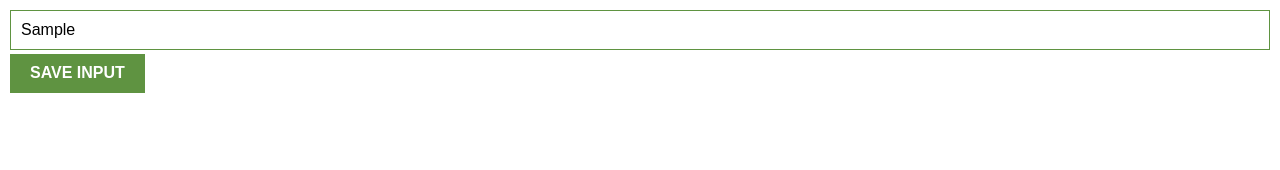
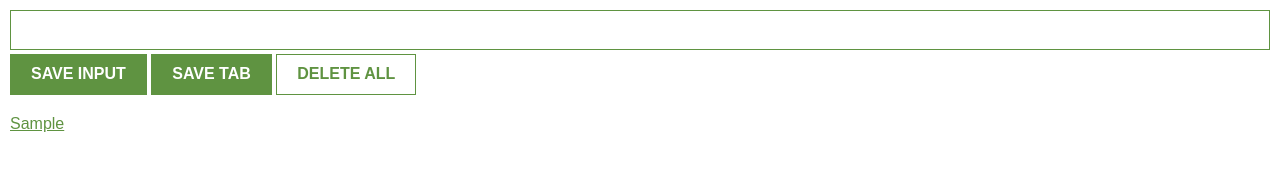
Before and after one commit to cat-1597/chrome_extension, a browser extension: page index.html in a window 1280 px wide. Both pictures are taken after typing "Sample" into the empty fields and a click on the button "SAVE INPUT". Drawn offline with nearby package versions, Linux system fonts and the light colour scheme.

Commit message:
Completed the functionality of the Chrome extension

```diff
--- a/index.css
+++ b/index.css
@@ -2,6 +2,7 @@ body{
     margin: 0; /*set margin to 0 since browsers all have default margins*/
     padding: 10px;
     font-family: Arial, Helvetica, sans-serif;
+    min-width: 400px;
 
 }
 
@@ -24,6 +25,26 @@ button {
     background: #5f9341;
     color: white;
     padding: 10px 20px;
-    border: none;
+    border: 1px solid #5f9341;
     font-weight: bold;
 }
+
+#delete-btn {
+    color: #5f9341;
+    background: white;
+
+}
+
+ul {
+    margin-top: 20px;
+    list-style: none;
+    padding-left: 0;
+}
+
+li {
+    margin-top: 5px;
+}
+
+a {
+    color: #5f9341;
+}
--- a/index.html
+++ b/index.html
@@ -7,6 +7,11 @@
         <!-- Create a SAVE INPUT button with id="input-btn" -->
         <input type="text" id="input-el">
         <button id="input-btn">SAVE INPUT</button>
+        <button id="tab-btn">SAVE TAB</button>
+        <button id="delete-btn">DELETE ALL</button>
+        <ul id="ul-el">
+
+        </ul>
         <script src="index.js"></script>
     </body>
 </html>
--- a/index.js
+++ b/index.js
@@ -0,0 +1,65 @@
+
+let myLeads = []
+const inputEl = document.getElementById("input-el")
+const inputBtn = document.getElementById("input-btn")
+const ulEl = document.getElementById("ul-el")
+const deleteBtn = document.getElementById("delete-btn")
+const leadsFromLocalStorage = JSON.parse(localStorage.getItem("myLeads") )
+const tabBtn = document.getElementById("tab-btn")
+
+if (leadsFromLocalStorage) {
+    myLeads =leadsFromLocalStorage
+    render(myLeads)
+}
+
+
+
+tabBtn.addEventListener("click", function(){
+    chrome.tabs.query({active: true, currentWindow: true}, function(tabs){
+        myLeads.push(tabs[0].url)
+        localStorage.setItem("myLeads", JSON.stringify(myLeads) )
+        render(myLeads)
+    })
+})
+
+
+
+
+// 1. Create a variable, listItems, to hold all the HTML for the list items
+// Assign it to an empty string to begin with
+
+function render(leads) {
+    let listItems = ""
+    for (let i = 0; i < leads.length; i++) {
+        //ulEl.innerHTML += "<li>" + myLeads[i] + "</li>"
+        // 2. Add the item to the listItems variable instead of the ulEl.innerHTML
+
+        //listItems += "<li><a target='_blank' href='" + myLeads[i] + "'>" + myLeads[i] + "</a></li>" old code below is new code with template strings
+
+        listItems += `
+            <li>
+                <a target='_blank' href='${leads[i]}'>
+                    ${leads[i]}
+                </a>
+            </li>
+        `
+    }
+    // 3. Render the listItems inside the unordered list using ulEl.innerHTML
+    ulEl.innerHTML = listItems
+}
+
+// 2. Listen for double clicks on the delete button (google it!)
+// 3. When clicked, clear localStorage, myLeads, and the DOM
+
+deleteBtn.addEventListener("dblclick", function() {
+    localStorage.clear()
+    myLeads = []
+    render(myLeads)
+})
+
+inputBtn.addEventListener("click", function() {
+    myLeads.push(inputEl.value)
+    inputEl.value = ""
+    localStorage.setItem("myLeads", JSON.stringify(myLeads))
+    render(myLeads)
+})
```
Also changed, not shown: icon.png (added), manifest.json (added), 1 other file.
